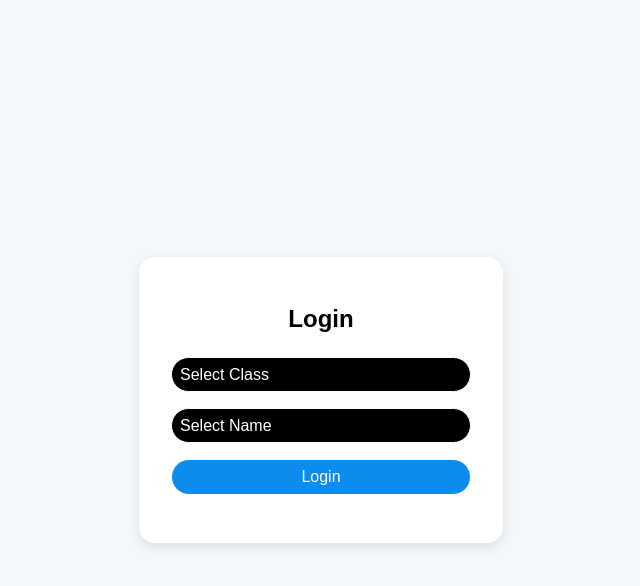
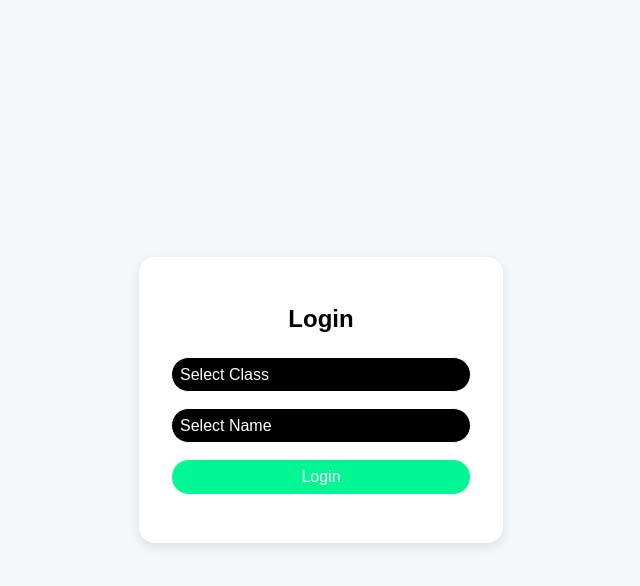
Before and after one commit to fasalmp/EMR, a plain HTML site: page index.html in a window 1280 px wide. In both pictures the pointer is over the button "Login". Shown: the whole page, without its empty margins (319-959 px from the left). Drawn offline with Linux system fonts and the light colour scheme.

Commit message:
Update index.html

```diff
--- a/index.html
+++ b/index.html
@@ -52,7 +52,7 @@
         }
 
         button:hover {
-            background-color: #0d8cf0;
+            background-color: #00f794;
         }
     </style>
 </head>
```
